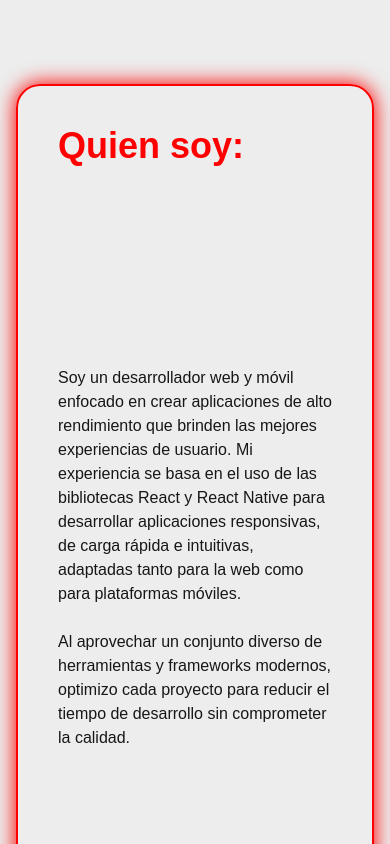
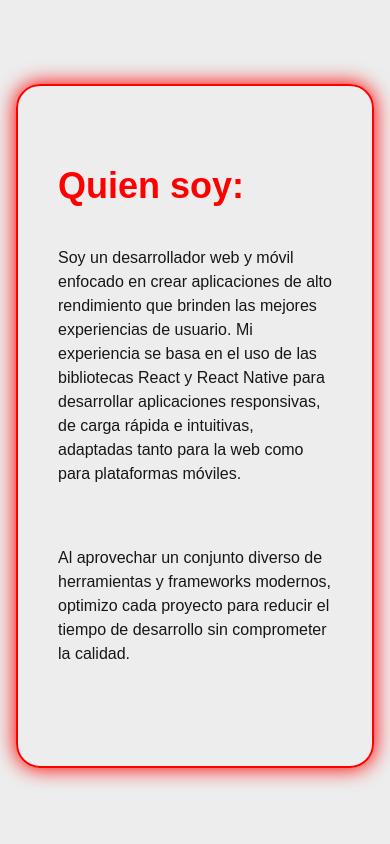
Before and after one commit to DiegoPower48/NextPortfolio, a Next.js app: page / in a window 390 px wide. Shown: the part 1080-1924 px from the top of the page. Built offline with nearby package versions, Linux system fonts and the light colour scheme; what tailwindcss-debug-screens would draw is missing.

Commit message:
update responsive

```diff
--- a/src/components/detalle/detalle.tsx
+++ b/src/components/detalle/detalle.tsx
@@ -10,14 +10,10 @@ function Detalle(props: Props) {
   const { title, about, about2 } = props.data;
 
   return (
-    <div className="h-full w-full grid grid-rows-[1fr,1fr,1fr] ">
+    <div className="h-full w-full grid grid-rows-[1fr,2fr,2fr] items-center md:gap-4 ">
       <p className="font-bold text-Theme text-4xl">{title}:</p>
       <p className="">{about}</p>
-
-      <p className="">
-        <br />
-        {about2}
-      </p>
+      <p className="">{about2}</p>
     </div>
   );
 }
```
